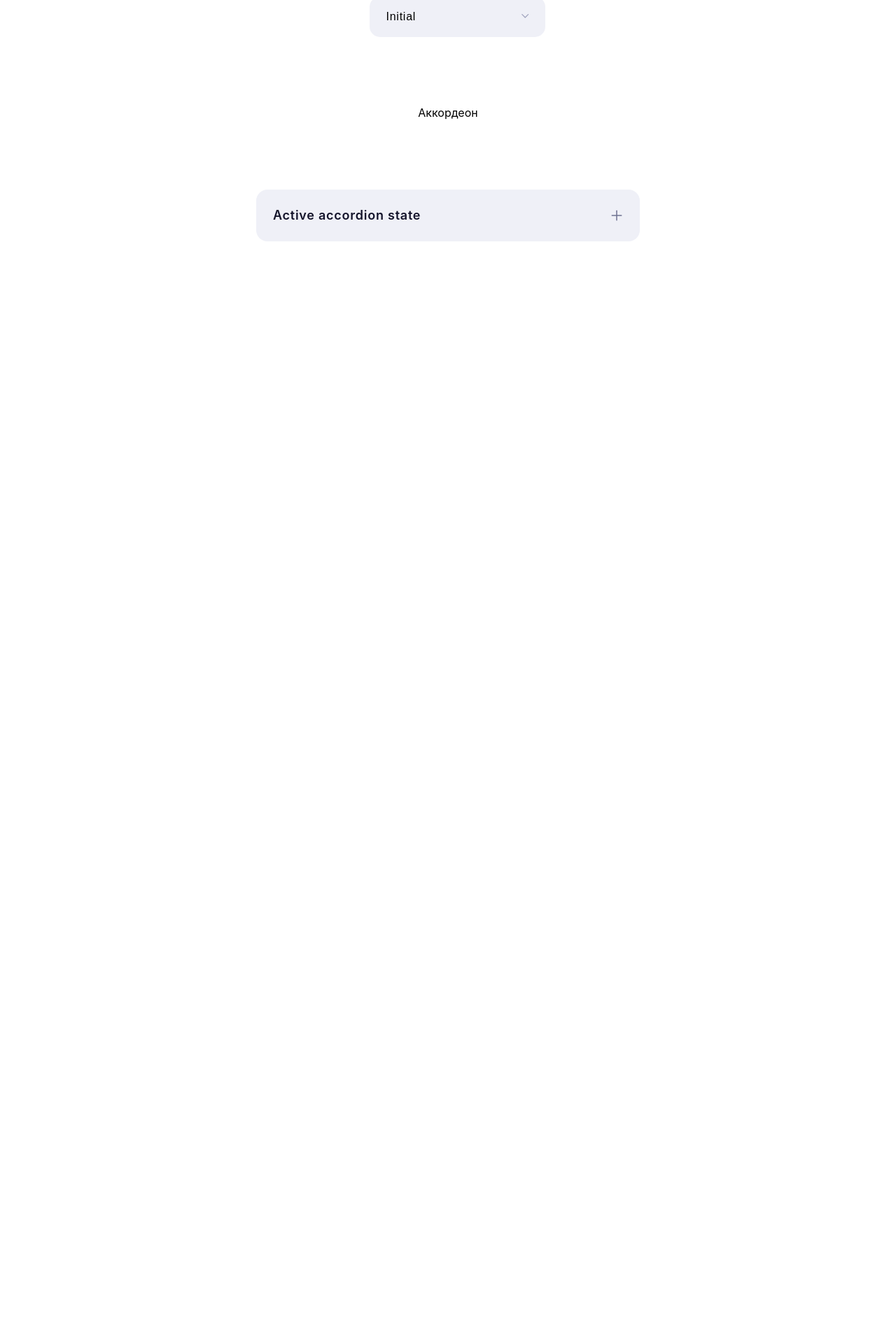
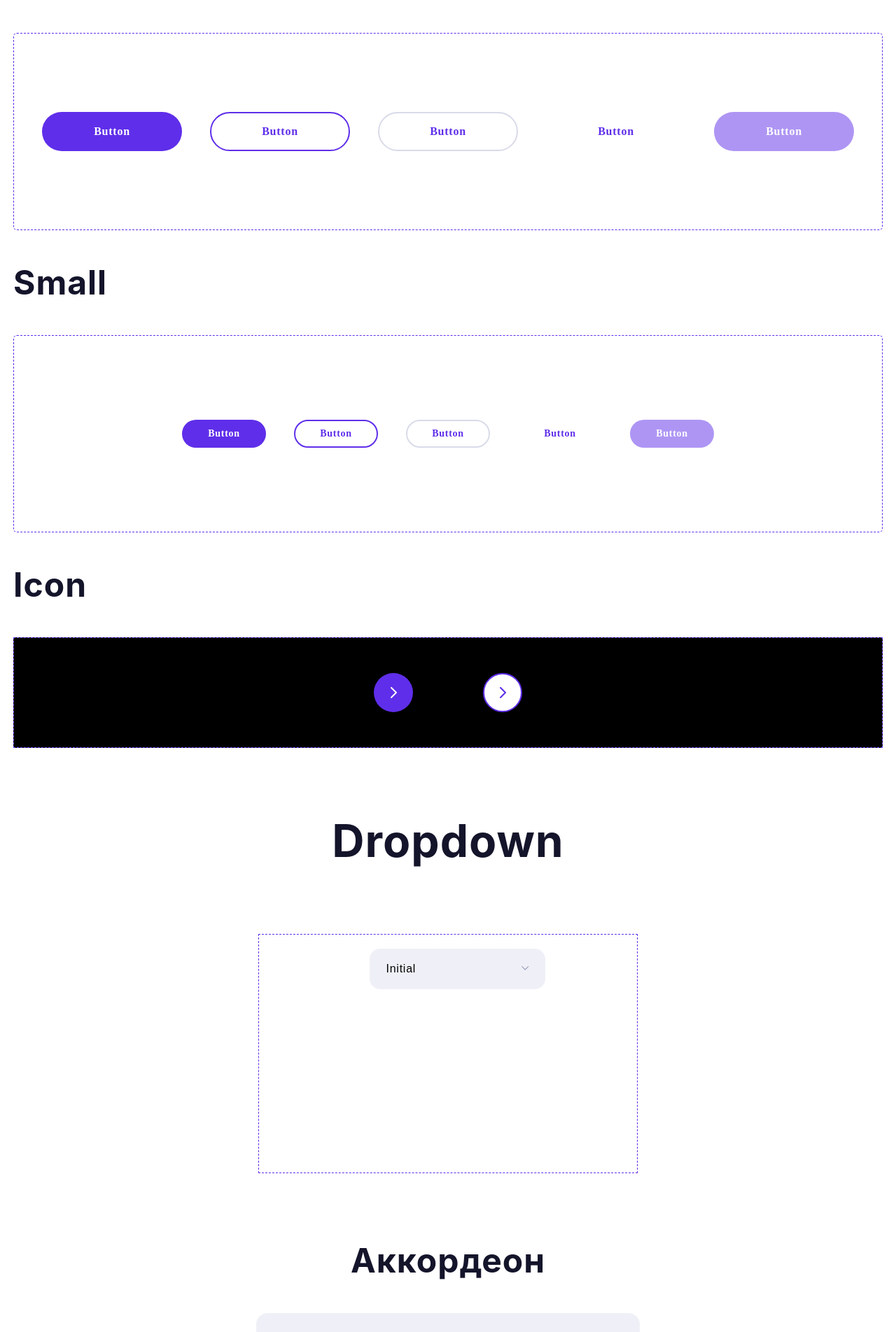
Before and after one commit to kiki-do/shared-components, a React (Create React App) app: page / in a window 1280 px wide. Shown: the part 695-2599 px from the top of the page at 70% size. Before the commit the page ends 1040 px from the top, so only its background shows below. Built offline with nearby package versions, Linux system fonts and the light colour scheme.

Commit message:
ui step3

```diff
--- a/src/App.css
+++ /dev/null
@@ -1,41 +0,0 @@
-.App {
-  text-align: center;
-}
-
-.wrapper{ margin-top: 10px; display: flex; flex-direction: column; gap: 100px; align-items: center;
-  flex-wrap: wrap;}
-
-.App-logo {
-  height: 40vmin;
-  pointer-events: none;
-}
-
-@media (prefers-reduced-motion: no-preference) {
-  .App-logo {
-    animation: App-logo-spin infinite 20s linear;
-  }
-}
-
-.App-header {
-  background-color: #282c34;
-  min-height: 100vh;
-  display: flex;
-  flex-direction: column;
-  align-items: center;
-  justify-content: center;
-  font-size: calc(10px + 2vmin);
-  color: white;
-}
-
-.App-link {
-  color: #61dafb;
-}
-
-@keyframes App-logo-spin {
-  from {
-    transform: rotate(0deg);
-  }
-  to {
-    transform: rotate(360deg);
-  }
-}
--- /dev/null
+++ b/src/App.module.sass
@@ -0,0 +1,151 @@
+.App
+  text-align: center
+
+.wrapper
+  margin-top: 10px
+  display: flex
+  flex-direction: column
+  gap: 100px
+  align-items: center
+  flex-wrap: wrap
+  padding-bottom: 100px
+
+  .button
+    display: flex
+    flex-direction: column
+    gap: 50px
+
+    .size
+      font-weight: 700
+      font-size: 48px
+      line-height: 50px
+      letter-spacing: 1px
+      color: #14142B
+
+    .forms
+      font-weight: 400
+      font-size: 32px
+      line-height: 34px
+      letter-spacing: 1px
+      color: #6E7191
+
+    .buttons
+      font-weight: 700
+      font-size: 64px
+      line-height: 66px
+      letter-spacing: 1px
+      color: #14142B
+
+    .large
+      border: 1px dashed #5F2EEA
+      border-radius: 5px
+      width: auto
+      padding: 40px
+      height: 200px
+      display: flex
+      justify-content: center
+      align-items: center
+      gap: 40px
+
+    .icon
+      background: #000
+      display: flex
+      justify-content: center
+      padding: 50px
+      gap: 100px
+      border: 1px dashed #5F2EEA
+
+  .options
+    display: flex
+    align-items: start
+    font-weight: 700
+    font-size: 64px
+    line-height: 66px
+    letter-spacing: 1px
+    color: #14142B
+
+  .dropdown
+    border: 1px dashed #5F2EEA
+    padding: 20px
+    width: 500px
+    height: 300px
+    display: flex
+    justify-content: center
+
+  .accordion
+    display: flex
+    flex-direction: column
+    justify-content: center
+    align-items: center
+    gap: 50px
+
+    text
+      display: flex
+      font-weight: 700
+      font-size: 48px
+      line-height: 50px
+      letter-spacing: 1px
+      color: #14142B
+
+  .select
+    .display
+      font-weight: 400
+      font-size: 32px
+      line-height: 34px
+      letter-spacing: 1px
+      color: #6E7191
+
+    .tabs
+      font-weight: 700
+      font-size: 64px
+      line-height: 66px
+      letter-spacing: 1px
+      color: #14142B
+      margin-bottom: 60px
+
+    .sectionTabs
+      font-weight: 700
+      font-size: 48px
+      line-height: 50px
+      letter-spacing: 1px
+      color: #14142B
+      margin-bottom: 30px
+
+    .array
+      padding: 20px
+      display: flex
+      flex-direction: column
+      align-items: center
+      justify-content: space-between
+      width: 360px
+      height: 566px
+      border: 1px dashed #5F2EEA
+      border-radius: 5px
+
+.App-logo
+  height: 40vmin
+  pointer-events: none
+
+@media (prefers-reduced-motion: no-preference)
+  .App-logo
+    animation: App-logo-spin infinite 20s linear
+
+.App-header
+  background-color: #282c34
+  min-height: 100vh
+  display: flex
+  flex-direction: column
+  align-items: center
+  justify-content: center
+  font-size: calc(10px + 2vmin)
+  color: white
+
+.App-link
+  color: #61dafb
+
+// @keyframes App-logo-spin
+//   from {
+//   transform: rotate(0deg)
+
+//   to {
+//   transform: rotate(360deg)
--- a/src/App.tsx
+++ b/src/App.tsx
@@ -1,8 +1,9 @@
 import { useState } from "react";
-import "./App.css";
+import classes from "./App.module.sass";
 import { Accordion } from "./assets/components/Accordion/Accordion";
 import { Button } from "./assets/components/Button/Button";
 import { Dropdown } from "./assets/components/Dropdown/Dropdown";
+import { Select } from "./assets/components/Select/Select";
 
 export interface optionsProps {
 	id: number;
@@ -18,21 +19,112 @@ function App() {
 	];
 
 	return (
-		<div className="wrapper">
-			Кнопка
+		<div className={classes.wrapper}>
+			<div className={classes.button}>
+				<div className={classes.forms}>Forms</div>
+				<div className={classes.buttons}>Buttons</div>
+				<span className={classes.size}>Large</span>
+				<div className={classes.large}>
 					<Button size="large" view="primary">
 						Button
 					</Button>
-			Кнопка-иконка
+
+					<Button size="large" view="secondary">
+						Button
+					</Button>
+
+					<Button size="large" view="subtle">
+						Button
+					</Button>
+
+					<Button size="large" view="text">
+						Button
+					</Button>
+
+					<Button size="large" view="primary" disabled>
+						Button
+					</Button>
+				</div>
+
+				<span className={classes.size}>Medium</span>
+				<div className={classes.large}>
+					<Button size="medium" view="primary">
+						Button
+					</Button>
+
+					<Button size="medium" view="secondary">
+						Button
+					</Button>
+
+					<Button size="medium" view="subtle">
+						Button
+					</Button>
+
+					<Button size="medium" view="text">
+						Button
+					</Button>
+
+					<Button size="medium" view="primary" disabled>
+						Button
+					</Button>
+				</div>
+
+				<span className={classes.size}>Small</span>
+				<div className={classes.large}>
+					<Button size="small" view="primary">
+						Button
+					</Button>
+
+					<Button size="small" view="secondary">
+						Button
+					</Button>
+
+					<Button size="small" view="subtle">
+						Button
+					</Button>
+
+					<Button size="small" view="text">
+						Button
+					</Button>
+
+					<Button size="small" view="primary" disabled>
+						Button
+					</Button>
+				</div>
+
+				<span className={classes.size}>Icon</span>
+				<div className={classes.icon}>
 					<Button.Icon name="forward" view="primary" />
-			Dropdown
+					<Button.Icon name="forward" view="secondary" />
+				</div>
+			</div>
+
+			<span className={classes.options}>Dropdown</span>
+			<div className={classes.dropdown}>
 				<Dropdown options={options} />
-			Аккордеон
+			</div>
+
+			<div className={classes.accordion}>
+				<text>Аккордеон</text>
+				<div className={classes.component}>
 					<Accordion
 						text="Here’s some example text that may answer an FAQ or give the user some helpful advice."
 						title="Active accordion state"
 					/>
 				</div>
+			</div>
+
+			<div className={classes.select}>
+				<div className={classes.display}>Display</div>
+				<div className={classes.tabs}>Tabs</div>
+				<div className={classes.sectionTabs}>Section tabs</div>
+				<div className={classes.array}>
+					{[...Array(5)].map(() => (
+						<Select />
+					))}
+				</div>
+			</div>
+		</div>
 	);
 }
 
--- a/src/assets/components/Button/Button.module.sass
+++ b/src/assets/components/Button/Button.module.sass
@@ -34,12 +34,15 @@
 
 		&:hover
 			background: $color-primary-darck
+			transition: 0.3s ease
 
-		&:focus-visible
-			border: $border-primary-focus
+		&:focus
+			outline: $border-primary-focus
+			transition: 0.3s ease
 
 		&:active
 			background: $color-title-active
+			transition: 0.3s ease
 
 		&:disabled
 			opacity: 0.5
@@ -53,14 +56,17 @@
 		&:hover
 			color: $color-primary-darck
 			border: 2px solid $color-primary-darck
+			transition: 0.3s ease
 
 		&:focus
-			color: $border-secondary-focus
-			border: 8px solid $border-secondary-focus
+			color: $color-gradient-primary-darck-top
+			outline: 8px solid $border-secondary-focus
+			transition: 0.3s ease
 
 		&:active
 			border: 2px solid $color-title-active
 			color: $color-title-active
+			transition: 0.3s ease
 
 		&:disabled
 			opacity: 0.5
@@ -73,35 +79,34 @@
 
 		&:hover
 			color: $color-primary-darck
-			transition: 0.5s ease
+			transition: 0.3s ease
 
 		&:focus
-			color: $border-secondary-focus
-			border: 8px solid $border-color-line
-			transition: 0.5s ease
+			outline: 8px solid $border-color-line
+			transition: 0.3s ease
 
 		&:active
 			color: $color-title-active
-			transition: 0.5s ease
+			transition: 0.3s ease
 
 		&:disabled
 			opacity: 0.5
 
 	/*Четвертый стиль кнопки*/
 	&.text
+		background: none
 		color: $color-gradient-primary-darck-top
 
 		&:hover
 			color: $color-primary-darck
-			transition: 0.5s ease
+			transition: 0.3s ease
 
 		&:focus
-			color: $border-secondary-focus
 			background: $border-secondary-focus
 
 		&:active
 			color: $color-title-active
-			transition: 0.5s ease
+			transition: 0.3s ease
 
 		&:disabled
 			opacity: 0.5
--- a/src/assets/components/Button/ButtonIcon/ButtonIcon.module.sass
+++ b/src/assets/components/Button/ButtonIcon/ButtonIcon.module.sass
@@ -20,12 +20,15 @@
 
     &:hover
       background: $color-primary-darck
+      transition: 0.3s
 
-    &:focus-visible
-      border: $border-primary-focus
+    &:focus
+      outline: 8px solid $border-secondary-focus
+      transition: 0.3s
 
     &:active
       background: $color-title-active
+      transition: 0.3s
 
     &:disabled
       opacity: 0.5
@@ -36,17 +39,36 @@
     border: 2px solid $color-gradient-primary-darck-top
     color: $color-gradient-primary-darck-top
 
+    .icon
+      & path
+        stroke: $color-gradient-primary-darck-top
+
     &:hover
       color: $color-primary-darck
       border: 2px solid $color-primary-darck
+      transition: 0.3s
+
+      .icon
+        & path
+          stroke: $color-primary-darck
 
     &:focus
       color: $border-secondary-focus
-      border: 8px solid $border-secondary-focus
+      outline: 8px solid $border-secondary-focus
+      transition: 0.3s
 
     &:active
       border: 2px solid $color-title-active
       color: $color-title-active
+      transition: 0.3s
+
+      .icon
+        & path
+          stroke: $color-title-active
 
     &:disabled
       opacity: 0.5
+
+      .icon
+        & path
+          opacity: 0.5
--- a/src/assets/components/Dropdown/Dropdown.module.sass
+++ b/src/assets/components/Dropdown/Dropdown.module.sass
@@ -28,7 +28,9 @@
       border: 2px solid $color-title-active
 
     &:focus
-      border: 2px solid $color-primary
+      border: 2px solid#5F2EEA
+      outline: $border-primary-focus
+      transition: 0.3s
 
   .activeIcon
     position: absolute
--- /dev/null
+++ b/src/assets/components/Select/Select.module.sass
@@ -0,0 +1,57 @@
+.wrapper, .nowrapper
+  width: 116px
+  height: auto
+  display: flex
+  flex-direction: column
+  align-items: center
+  justify-content: center
+  gap: 4px
+  cursor: pointer
+  outline: none
+  border: none
+  background: none
+  padding: 10px
+
+  &:hover
+    .text
+      color: #4E4B66
+
+    .selected
+      background: #4E4B66
+
+  &:active
+    .text
+      color: #14142B
+
+    .selected
+      background: #14142B
+
+  &:focus
+    transition: 0.3s
+    background: #EFF0F7
+    border-radius: 16px
+
+  .text, .unselected
+    font-weight: 600
+    font-size: 16px
+    line-height: 32px
+    text-align: center
+    letter-spacing: 0.75px
+
+    &:disabled
+      color: #6E7191
+
+  .text
+    color: #14142B
+
+  .unselected
+    color: #6E7191
+
+    &:hover
+      color: #4E4B66
+
+  .selected
+    width: 8px
+    height: 8px
+    background: #14142B
+    border-radius: 10px
--- /dev/null
+++ b/src/assets/components/Select/Select.tsx
@@ -0,0 +1,23 @@
+import { FC, useState } from "react";
+import classes from "./Select.module.sass";
+
+export const Select: FC = () => {
+	const [isSelected, setIsSelected] = useState(false);
+
+	const selectedHandle = () => {
+		setIsSelected(!isSelected);
+	};
+
+	return (
+		<button
+			className={classes.wrapper}
+			onClick={selectedHandle}
+			onFocus={selectedHandle}
+		>
+			<div className={isSelected ? classes.text : classes.unselected}>
+				Selected
+			</div>
+			{isSelected && <span className={classes.selected} />}
+		</button>
+	);
+};
```
Also changed, not shown: src/assets/components/Dropdown/Dropdown.tsx (+14 -2 lines). Lines whose indentation alone changed are shown as unchanged.
